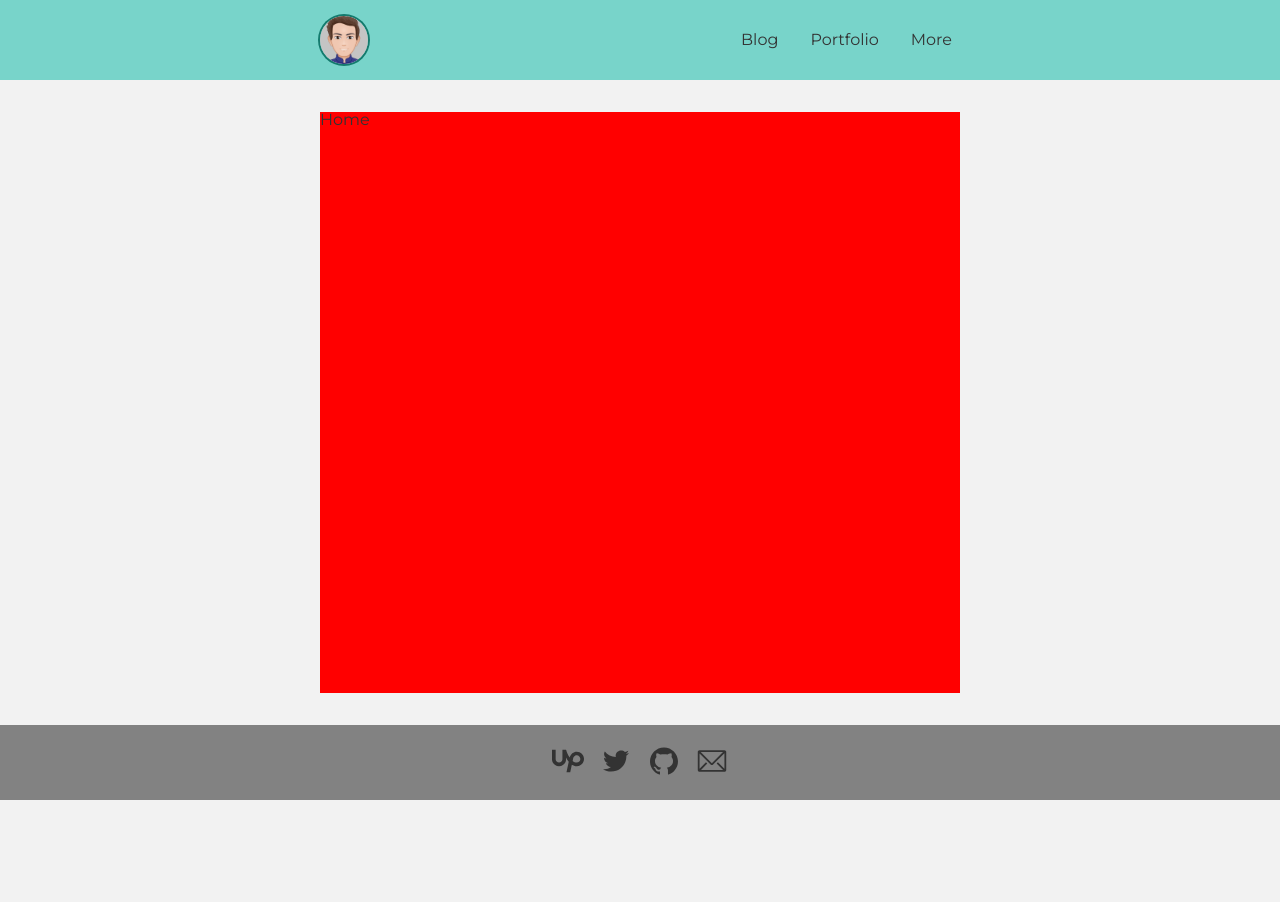
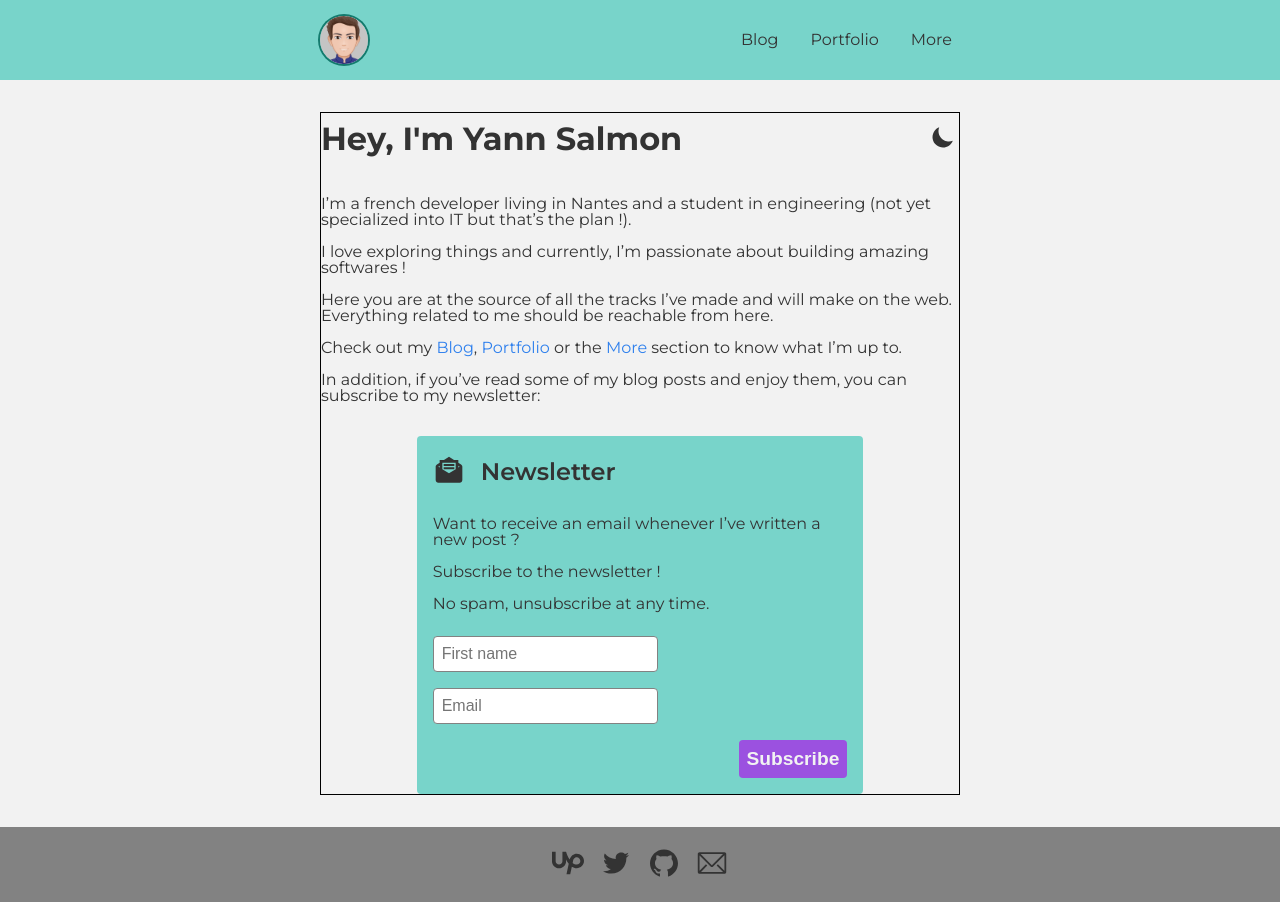
Before and after one commit to yanns1/personal-site, a Gatsby site: page / in a window 1280 px wide. Before the commit the page ends 800 px from the top, so only its background shows below. Built offline with nearby package versions, Linux system fonts and the light colour scheme; Gatsby itself is replaced by a stand-in of ours.

Commit message:
Implement Home page + Newsletter

```diff
--- a/gatsby-config.js
+++ b/gatsby-config.js
@@ -11,11 +11,12 @@ module.exports = {
       resolve: 'gatsby-plugin-svgr',
       options: {
         // any valid svgr options: https://react-svgr.com/docs/options/ (API Override)
-        // titleProp: true,
+        titleProp: true,
         svgoConfig: {
           plugins: [
             {
-              removeViewBox: false
+              removeViewBox: false,
+              removeDimensions: true,
             }
           ]
         }
--- a/notes.txt
+++ b/notes.txt
@@ -5,4 +5,4 @@ rss: https://www.gatsbyjs.org/docs/adding-an-rss-feed/
 analytics: ?
 favicon ? title of the page ?
 
-ca
+Implement Home page + newsletter ca
--- a/package.json
+++ b/package.json
@@ -57,7 +57,8 @@
   "scripts": {
     "build": "gatsby build",
     "develop": "gatsby develop",
-    "format": "prettier --write \"**/*.{js,jsx,ts,tsx,json,md}\"",
+    "format": "prettier --write",
+    "formatAll": "prettier --write \"**/*.{js,jsx,ts,tsx,json,md}\"",
     "start": "npm run develop",
     "serve": "gatsby serve",
     "clean": "gatsby clean",
--- /dev/null
+++ b/src/components/shared/newsletter.tsx
@@ -0,0 +1,60 @@
+import React from "react";
+import { useStaticQuery, graphql } from "gatsby";
+// components
+import StyledNewsletter from "../styled/StyledNewsletter";
+import ConvertkitForm from "../styled/ConvertkitForm";
+// svgs
+// @ts-ignore
+import { ReactComponent as NewsletterSvg } from "../../assets/newsletter.svg";
+
+type Props = {};
+
+const Newsletter: React.FC<Props> = ({ }) => {
+  return (
+    <StyledNewsletter>
+      <div className="header">
+        <NewsletterSvg
+          width="2rem"
+          fill="currentColor"
+          title="Newsletter icon"
+        />
+        <h2>Newsletter</h2>
+      </div>
+      <p>Want to receive an email whenever I’ve written a new post ?</p>
+      <p>Subscribe to the newsletter !</p>
+      <p>No spam, unsubscribe at any time.</p>
+      <form
+        action="https://app.convertkit.com/forms/1538011/subscriptions"
+        method="post"
+        data-sv-form="1538011"
+        data-uid="2a0d04ea05"
+        data-format="inline"
+        data-version="5"
+        data-options='{"settings":{"after_subscribe":{"action":"message","success_message":"Success! Now check your email to confirm your subscription.","redirect_url":""},"analytics":{"google":null,"facebook":null,"segment":null,"pinterest":null},"modal":{"trigger":"timer","scroll_percentage":null,"timer":5,"devices":"all","show_once_every":15},"powered_by":{"show":true,"url":"https://convertkit.com?utm_source=dynamic&amp;utm_medium=referral&amp;utm_campaign=poweredby&amp;utm_content=form"},"recaptcha":{"enabled":false},"return_visitor":{"action":"show","custom_content":""},"slide_in":{"display_in":"bottom_right","trigger":"timer","scroll_percentage":null,"timer":5,"devices":"all","show_once_every":15},"sticky_bar":{"display_in":"top","trigger":"timer","scroll_percentage":null,"timer":5,"devices":"all","show_once_every":15}},"version":"5"}'
+      >
+        <input
+          type="text"
+          // keep this "name" because Convertkit uses it
+          name="fields[first_name]"
+          id="firstName"
+          placeholder="First name"
+          required
+        />
+        <input
+          type="email"
+          // keep this "name" because Convertkit uses it
+          name="email_address"
+          id="email"
+          placeholder="Email"
+          required
+        />
+        <div className="button-wrapper">
+
+          <button type="submit">Subscribe</button>
+        </div>
+      </form>
+    </StyledNewsletter>
+  );
+};
+
+export default Newsletter;
--- a/src/components/styled/GlobalStyle.ts
+++ b/src/components/styled/GlobalStyle.ts
@@ -63,6 +63,8 @@ const GlobalStyle = createGlobalStyle`
     --smooth-white: #F2F2F2;
     --smooth-dark: #333333;
     --page-margin: 1rem;
+    --border-radius: 4px;
+    --transition-all: all 150ms ease-out;
   }
 
   @media (max-width: 600px) {
--- /dev/null
+++ b/src/components/styled/StyledHome.ts
@@ -0,0 +1,49 @@
+import styled from 'styled-components';
+
+const StyledHome = styled.div`
+  .header {
+    display: flex;
+    justify-content: space-between;
+    align-items: center;
+    margin-bottom: 2rem;
+    & h1 {
+      font-size: 2rem;
+      font-weight: bold;
+    }
+    & .theme-icon-wrapper {
+      cursor: pointer;
+      padding: 0.25rem;
+      border-radius: var(--border-radius);
+      transition: var(--transition-all);
+      &:hover {
+        color: black;
+        background-color: #E0E0E0;
+      }
+      &:active {
+        color: black;
+        box-shadow: 0 0 0 2px var(--primary-dark2-color);
+      }
+    }
+  }
+
+  p {
+    margin-bottom: 1rem;
+    &:last-of-type {
+      margin-bottom: 2rem;
+    }
+  }
+
+  .link {
+    color: #2F80ED;
+    transition: var(--transition-all);
+    &:hover {
+      text-decoration: underline;
+    }
+  }
+
+  .newsletter-wrapper {
+    margin: 0 15%;
+  }
+`
+
+export default StyledHome;
--- a/src/components/styled/StyledLayout.ts
+++ b/src/components/styled/StyledLayout.ts
@@ -14,7 +14,7 @@ const StyledLayout = styled.div`
 
     .avatar {
       border-radius: 50%;
-      transition: all 0.125s ease-out;
+      transition: var(--transition-all);
 
       &:hover, &:focus, &.active {
         outline: none;
@@ -29,8 +29,8 @@ const StyledLayout = styled.div`
 
       & .navlink {
         padding: 0.5rem;
-        border-radius: 0.2rem;
-        transition: all 0.125s ease-out;
+        border-radius: var(--border-radius);
+        transition: var(--transition-all);
 
         &:hover, &.active {
           background-color: var(--primary-dark1-color);
@@ -48,7 +48,7 @@ const StyledLayout = styled.div`
   main {
     flex: 1;
     margin: 2rem var(--page-margin);
-    background-color: red;
+    border: 1px solid black;
   }
 
   footer {
--- /dev/null
+++ b/src/components/styled/StyledNewsletter.ts
@@ -0,0 +1,76 @@
+import styled from "styled-components";
+
+const StyledNewsletter = styled.div`
+  padding: 1rem;
+  background-color: var(--primary-light-color);
+  border-radius: var(--border-radius);
+
+  .header {
+    display: flex;
+    justify-content: start;
+    align-items: center;
+    margin-bottom: 1.5rem;
+    & h2 {
+      font-size: 1.5rem;
+      font-weight: 600;
+      margin-left: 1rem;
+    }
+  }
+
+  p {
+    margin-bottom: 1rem;
+    &:last-of-type {
+      margin-bottom: 1.5rem;
+    }
+  }
+
+  form {
+    input {
+        /* override default */
+        outline: none;
+        font-size: 1rem;
+      display: block;
+      padding: 0.5rem;
+      margin-bottom: 1rem;
+      max-width: 100%;
+      color: #828282;
+      border: 1px solid #828282;
+      border-radius: var(--border-radius);
+      &:hover {
+        box-shadow: 0 0 0 1px var(--smooth-dark);
+      }
+      &:focus {
+        box-shadow: 0 0 0 1px var(--smooth-dark);
+      color: var(--smooth-dark);
+      }
+    }
+
+    .button-wrapper {
+      display: flex;
+      justify-content: flex-end;
+      align-items: center;
+      & button {
+        /* override default */
+        outline: none;
+        border: none;
+        font-size: 1.2rem;
+
+      cursor: pointer;
+        color: var(--smooth-white);
+        background-color: #9b51e0;
+        font-weight: bold;
+        padding: 0.5rem;
+        border-radius: var(--border-radius);
+        transition: var(--transition-all);
+        &:hover {
+          background-color: var(--primary-dark1-color);
+        }
+        &:focus {
+          box-shadow: 0 0 0 2px var(--primary-dark2-color);
+        }
+      }
+    }
+  }
+`;
+
+export default StyledNewsletter;
--- a/src/pages/index.tsx
+++ b/src/pages/index.tsx
@@ -1,15 +1,48 @@
 import React from "react"
 import { graphql, PageProps, Link } from "gatsby"
-
+// components
 import Layout from "../components/shared/layout"
 import SEO from "../components/shared/seo"
+import StyledHome from "../components/styled/StyledHome";
+// svgs
+// @ts-ignore
+import { ReactComponent as MoonSvg } from "../assets/moon.svg";
+// @ts-ignore
+import { ReactComponent as LightSvg } from "../assets/light.svg";
+import Newsletter from "../components/shared/newsletter";
 
 const Home: React.FC<PageProps> = ({ location }) => {
 
   return (
     <Layout location={location}>
       <SEO title="Home" description="Homepage of the site where I present myself" />
-      <h1>Home</h1>
+      <StyledHome>
+        <div className="header">
+          <h1>Hey, I'm Yann Salmon</h1>
+          <div className="theme-icon-wrapper">
+            <MoonSvg width="1.5rem" fill="currentColor" title="Moon icon" />
+            {/* <LightSvg fill="currentColor" title="Light icon"/> */}
+          </div>
+        </div>
+        <p>
+          I’m a french developer living in Nantes and a student in engineering (not yet specialized into IT but that’s the plan !).
+      </p>
+        <p>
+          I love exploring things and currently, I’m passionate about building amazing softwares !
+      </p>
+        <p>
+          Here you are at the source of all the tracks I’ve made and will make on the web. Everything related to me should be reachable from here.
+      </p>
+        <p>
+          Check out my <Link className="link" to="/blog/">Blog</Link>, <Link className="link" to="/portfolio/">Portfolio</Link> or the <Link className="link" to="/more/">More</Link> section to know what I’m up to.
+      </p>
+        <p>
+          In addition, if you’ve read some of my blog posts and enjoy them, you can subscribe to my newsletter:
+      </p>
+        <div className="newsletter-wrapper">
+          <Newsletter />
+        </div>
+      </StyledHome>
     </Layout>
   )
 }
```
Also changed, not shown: content/blog/hello-world/index.md (deleted, +0 -22 lines), content/blog/my-second-post/index.md (deleted, +0 -13 lines), content/blog/new-beginnings/index.md (deleted, +0 -108 lines), src/pages/subscribed.tsx (added, +13 -0 lines), content/assets/gatsby-icon.png (deleted), content/assets/profile-pic.jpg (deleted), content/blog/hello-world/salty_egg.jpg (deleted), src/assets/newsletter.svg (added), 1 other file.
